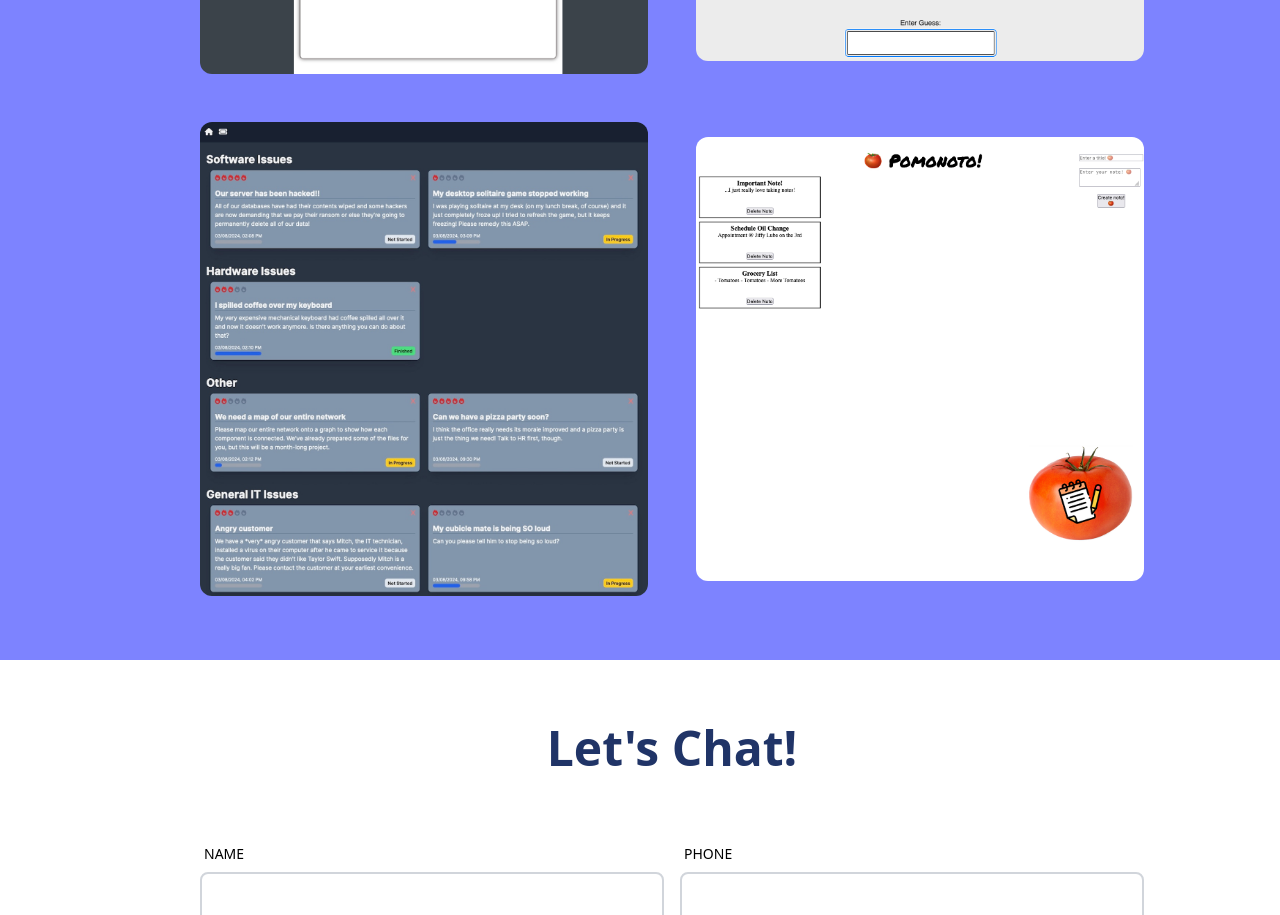
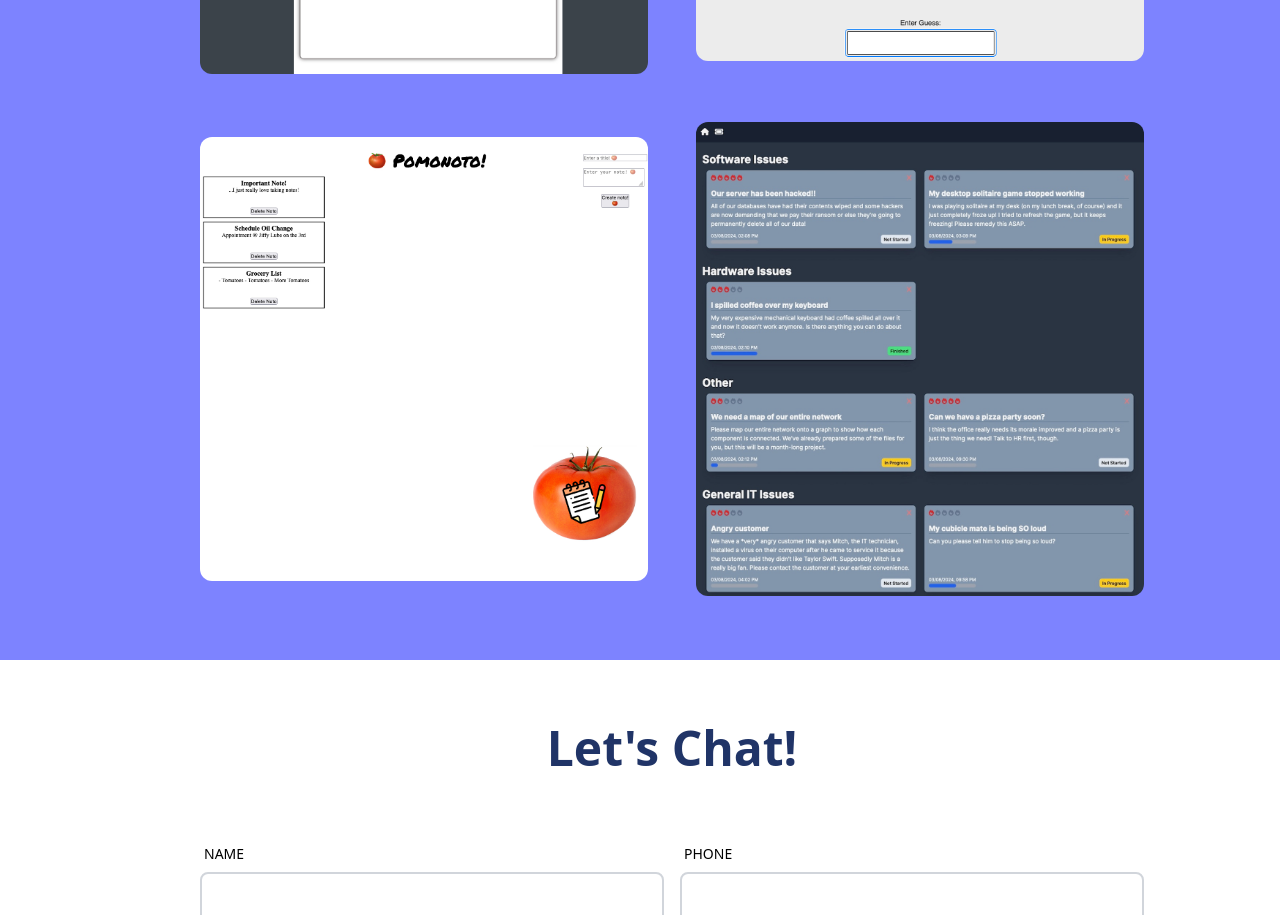
Before and after one commit to greenteaisgreat/portfolio, a React (Vite) app: page / in a window 1280 px wide. Shown: the part 2240-3155 px from the top of the page. Built offline with nearby package versions, Linux system fonts and the light colour scheme.

Commit message:
Rearrange Project Orders for UI Purposes

```diff
--- a/src/components/Projects.jsx
+++ b/src/components/Projects.jsx
@@ -41,18 +41,18 @@ const Projects = () => {
                         link="https://wvvrdle.vercel.app/"
                     />
                     <ProjectItem
+                        img={pomonotoImg}
+                        title="Pomonoto!"
+                        description="Combination Pomodoro Timer & Note Taking App"
+                        language="Crafted with React.js, Express.js & MongoDB"
+                        link="https://github.com/greenteaisgreat/Pomonoto"
+                    />
+                    <ProjectItem
                         img={ticketingImg}
                         title="I.T. (Intuitive Ticketing)"
                         description="Ticketing Application with Style & Poise"
                         language="Crafted with Next.js, Next Router & MongoDB"
                         link="https://intuitive-ticketing.vercel.app/"
-                    />
-                    <ProjectItem
-                        img={pomonotoImg}
-                        title="Pomonoto!"
-                        description="Combination Pomodoro Timer & Note Taking App"
-                        language="Crafted with React.js, Express.js & MongoDB"
-                        link="https://github.com/greenteaisgreat/Pomonoto"
                     />
                 </div>
             </div>
```
